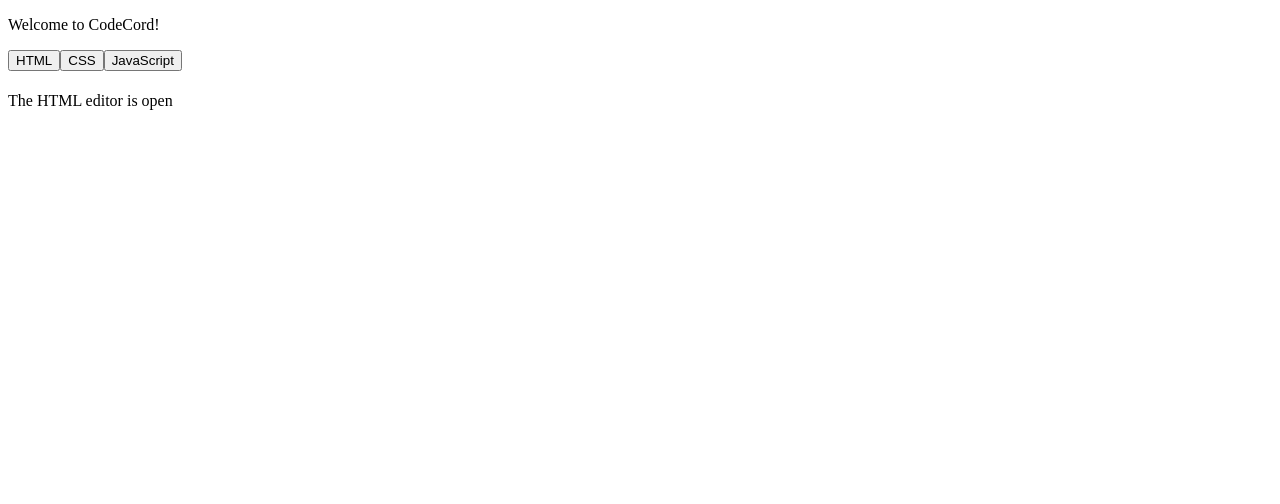
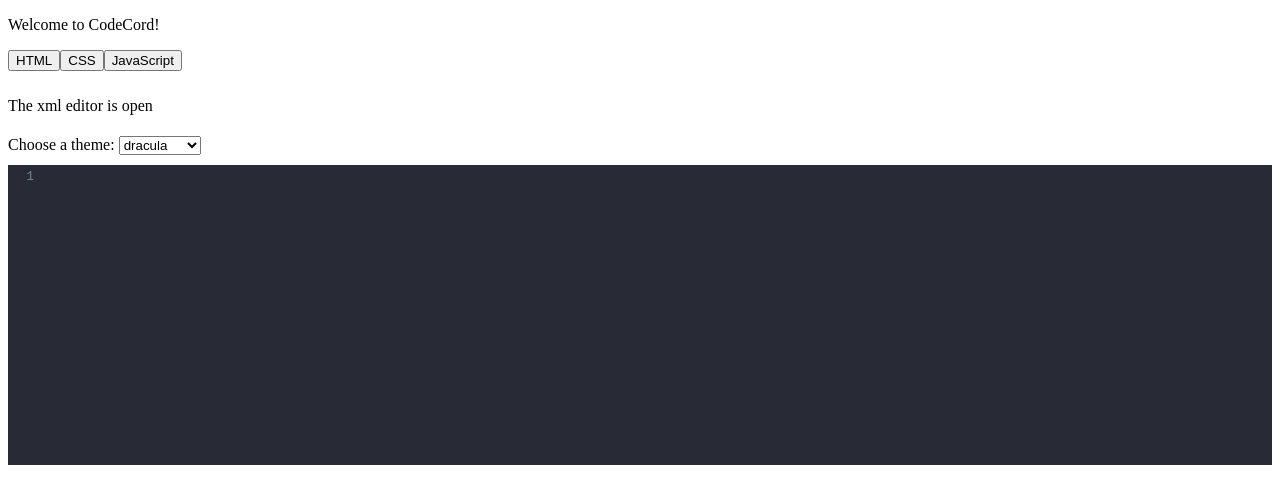
Before and after one commit to KushPData/codecord_ai_web_editor, a React (Create React App) app: page / in a window 1280 px wide. Shown: the top 504 px of the page. Built offline with nearby package versions, Linux system fonts and the light colour scheme.

Commit message:
Finished making the editor

```diff
--- a/src/components/App.js
+++ b/src/components/App.js
@@ -1,8 +1,12 @@
 import React, { useState } from "react";
 import Button from "./Button";
+import Editor from "./Editor";
 
 function App() {
     const [openedEditor, setOpenedEditor] = useState('html');
+    const [html, setHtml] = useState('');
+    const [css, setCss] = useState('');
+    const [js, setJs] = useState('');
 
     const onTabClick = (editorName) => {
         setOpenedEditor(editorName);
@@ -28,11 +32,23 @@ function App() {
             <div className="editor-container">
                 {
                     openedEditor === 'html' ? (
-                        <p>The HTML editor is open</p>
+                        <Editor
+                            language="xml"
+                            value={html}
+                            setEditorState={setHtml}
+                        />
                     ) : openedEditor === 'css' ? (
-                        <p>The CSS editor is open</p>
+                        <Editor
+                            language="css"
+                            value={css}
+                            setEditorState={setCss}
+                        />
                     ) : (
-                        <p>The JavaScript editor is open</p>
+                        <Editor
+                            language="javascript"
+                            value={js}
+                            setEditorState={setJs}
+                        />
                     )
                 }
             </div>
--- a/src/components/Editor.jsx
+++ b/src/components/Editor.jsx
@@ -21,6 +21,7 @@ const Editor = ({ language, value, setEditorState }) => {
 
     return (
         <div className="editor-container">
+            <p>The {language} editor is open</p>
             <div className="editor-container">
 
                 <div style={{ marginBottom: "10px" }}>
```
